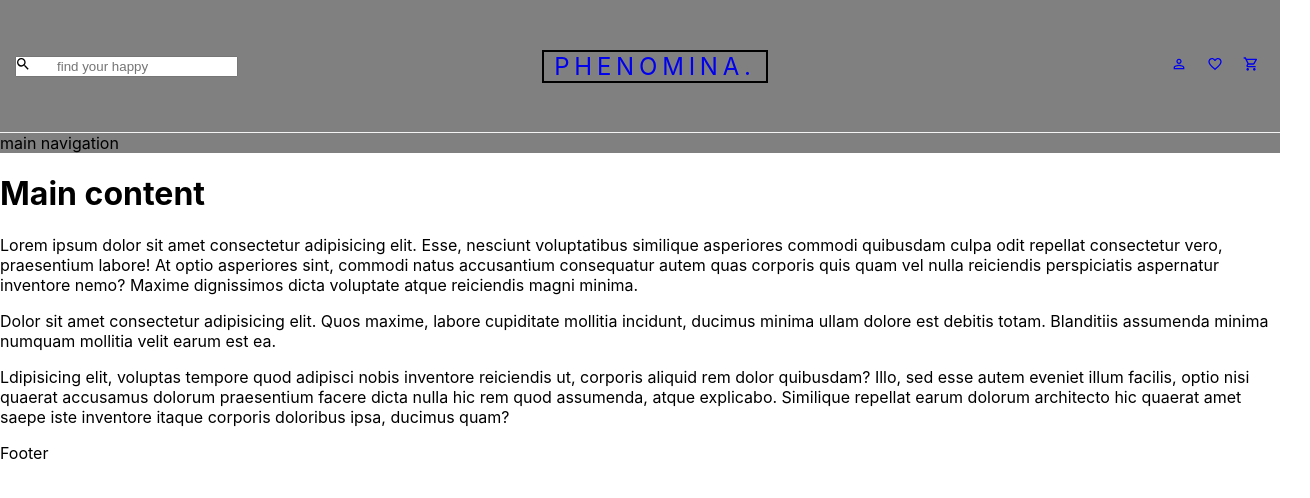
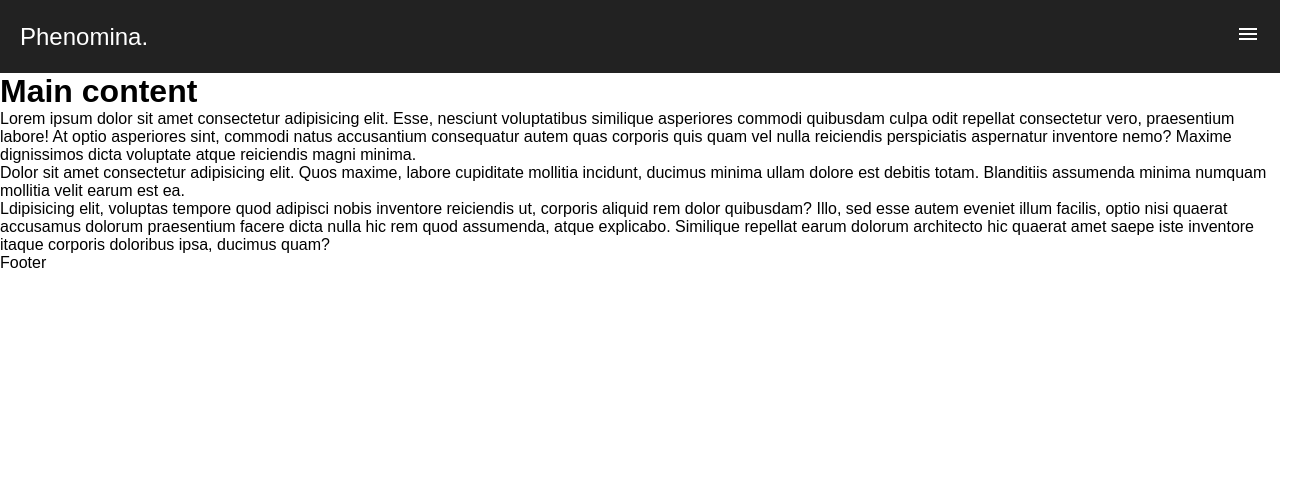
Before and after one commit to lisawagner/ecommerce-phenominav, a React (Create React App) app: page / in a window 1280 px wide. Shown: the top 498 px of the page, 1310 px wide, since content can reach past the window. Built offline with nearby package versions, Linux system fonts and the light colour scheme.

Commit message:
navbar2 scaffolding

```diff
--- a/src/components/Layout/Layout.jsx
+++ b/src/components/Layout/Layout.jsx
@@ -1,11 +1,13 @@
 import React from 'react'
-import Navbar from '../Navbar/Navbar'
+// import Navbar from '../Navbar/Navbar'
 import Footer from '../Footer/Footer'
+import Navbar2 from '../Navbar2/Navbar2'
 
 const Layout = ({children}) => {
   return (
     <>
-      <Navbar />
+      {/* <Navbar /> */}
+      <Navbar2 />
       {children}
       <Footer />
     </>
--- /dev/null
+++ b/src/components/Navbar2/Navbar2.jsx
@@ -0,0 +1,43 @@
+import React, { useState } from 'react'
+import { Link } from 'react-router-dom'
+import {
+  MdSearch,
+  MdPersonOutline,
+  MdOutlineFavoriteBorder,
+  MdOutlineShoppingCart,
+  MdOutlineMenu
+  } from 'react-icons/md'
+import './navbar2.css'
+
+const Navbar2 = () => {
+  const [toggle, setToggle] = useState(false)
+  const handleToggle = () => setToggle(!toggle)
+
+  return (
+    <>
+    <nav>
+      {/* <ul className="menu"> */}
+      <ul className={toggle ? "menu active" : "menu"}>
+        <li className="logo"><Link to='/'>Phenomina.</Link></li>
+        <li className="item"><Link to='/'>essentials</Link></li>
+        <li className="item"><Link to='/'>designer</Link></li>
+        <li className="item"><Link to='/'>flair</Link></li>
+        <li className="item"><Link to='/'>actiwear</Link></li>
+        <li className="item"><Link to='/'>accessories</Link></li>
+        <li className="item"><Link to='/'>contact</Link></li>
+        <li className="item button"><Link to='/login'>login</Link></li>
+        <li className="item button secondary"><Link to='/favourites'>favourites</Link></li>
+        <li className="item button tertiary"><Link to='/cart'>cart</Link></li>
+        <li className="menu-toggle" onClick={handleToggle}>
+          <Link to='/' >
+            <MdOutlineMenu />
+          </Link>
+        </li>
+      </ul>
+    </nav>
+
+    </>
+  )
+}
+
+export default Navbar2
--- /dev/null
+++ b/src/components/Navbar2/navbar2.css
@@ -0,0 +1,93 @@
+/* quick css reset */
+
+* {
+  box-sizing: border-box;
+  padding: 0;
+  margin: 0;
+}
+
+body {
+  font-family: sans-serif;
+  font-size: 16px;
+}
+
+nav {
+  background: #222;
+  padding: 0 15px;
+}
+
+/* react-router-dom Link = a */
+a {
+  color: white;
+  text-decoration: none;
+}
+
+.menu {
+  list-style-type: none;
+}
+
+.logo {
+  font-size: 1.5rem;
+  padding: 7.5px 10px 7.5px 0;
+}
+
+.item {
+  padding: 10px;
+}
+
+.item.button {
+  padding: 9px 5px;
+}
+
+/* items that are not buttons and their pseudos get this styling: */
+.item:not(.button) a:hover,
+.item a:hover::after {
+  color: #ccc;
+}
+
+/* Mobile Menu */
+/* maybe put .menu all together? */
+.menu {
+  display: flex;
+  flex-wrap: wrap;
+  justify-content: space-between;
+  align-items: center;
+}
+
+.menu li a {
+  display: block;
+  padding: 15px 5px;
+}
+
+/* order property sets flex item order */
+.menu-toggle {
+  order: 1;
+  font-size: 1.5rem;
+}
+
+.item.button {
+  order: 2;
+}
+
+.item {
+  order: 3;
+  width: 100%;
+  text-emphasis: center;
+  display: none;
+}
+
+/* .item .active {
+  display: block;
+}
+
+.menu-toggle .active {
+  display: block;
+} */
+
+.active {
+  display: block;
+}
+
+.button.secondary {
+  border-bottom: 1px #444 solid;
+}
```
